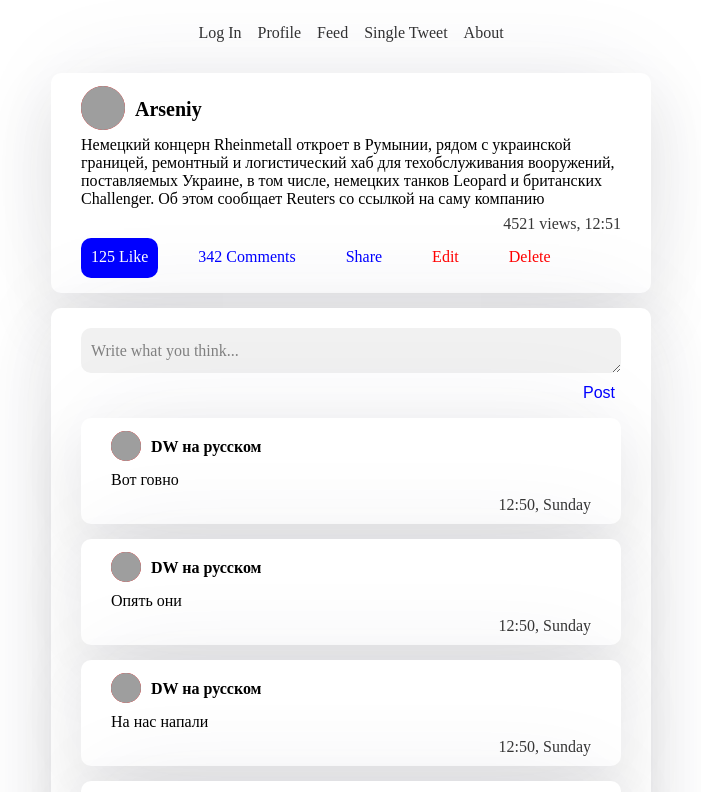
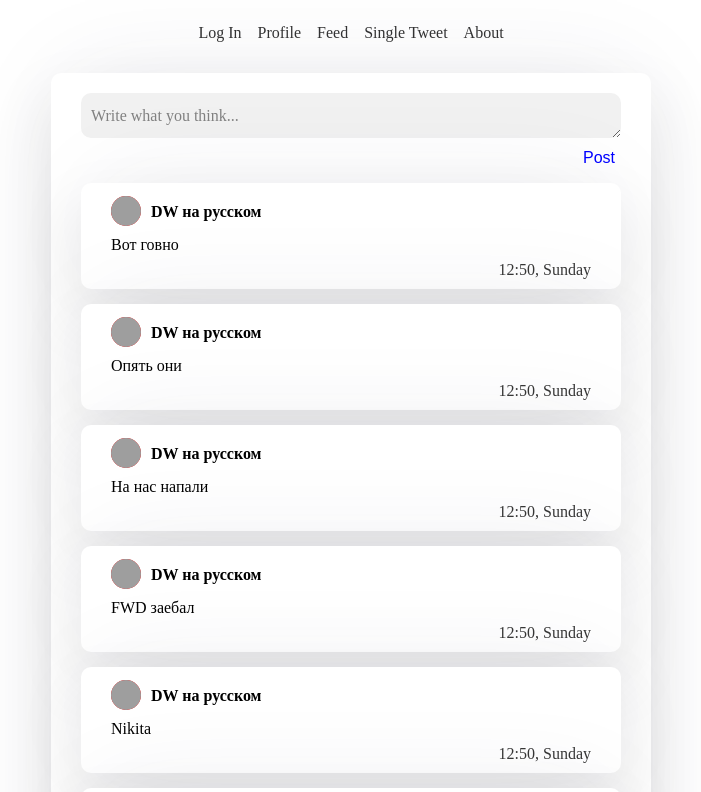
Before and after one commit to Wild-Queue/sociocluv, a SvelteKit app: page /elonmusk/status/4 in a window 1280 px wide. Shown: the top 792 px of the page, without its empty margins (289-990 px from the left). Built offline with nearby package versions, Linux system fonts and the light colour scheme; grey boxes are pictures that could not be loaded.

Commit message:
Get post, login, sign up

```diff
--- a/package.json
+++ b/package.json
@@ -31,5 +31,8 @@
 		"vite": "^4.0.0",
 		"vitest": "^0.25.3"
 	},
-	"type": "module"
+	"type": "module",
+	"dependencies": {
+		"socket.io-client": "^4.6.1"
+	}
 }
--- a/src/lib/Post.svelte
+++ b/src/lib/Post.svelte
@@ -1,12 +1,12 @@
 <script lang="ts">
-	export let author: string;
-	let text: string;
-    let image_src: string;
+	export let authorName: string;
+    export let authorImageSrc: string;
+    export let postText: string;
+	export let numberOfViews: number;
+    export let dateOfPost: string;
+    export let numberOfLikes: number;
+    export let numberOfComments: number;
 
-    let numberOfViews: number = 4521;
-    let numberOfLikes: number = 125;
-    let numberOfComments: number = 342;
-    let dateOfPost: string = "12:51";
 
     let ownerOfPost:boolean = true;
     let postIsLiked:boolean = true;
@@ -23,7 +23,7 @@
     function editPost(){
         editMode = !editMode;
         if(!editMode){
-            text = newText.innerText;
+            postText = newText.innerText;
         }
     }
 
@@ -40,8 +40,8 @@
         console.log("Delete post");
     }
 
-    image_src = "https://cdn-icons-png.flaticon.com/512/168/168732.png"
-    text = "Немецкий концерн Rheinmetall откроет в Румынии, рядом с украинской границей, ремонтный и логистический хаб для техобслуживания вооружений, поставляемых Украине, в том числе, немецких танков Leopard и британских Challenger. Об этом сообщает Reuters со ссылкой на саму компанию";
+    //image_src = "https://cdn-icons-png.flaticon.com/512/168/168732.png"
+    //text = "Немецкий концерн Rheinmetall откроет в Румынии, рядом с украинской границей, ремонтный и логистический хаб для техобслуживания вооружений, поставляемых Украине, в том числе, немецких танков Leopard и британских Challenger. Об этом сообщает Reuters со ссылкой на саму компанию";
     //author = "DW на русском";
 </script>
 
@@ -52,21 +52,21 @@
     <div id="post-content-wrapper">
         <div id="photo-wrap">
             <div id="post-author-photo">
-                <img id="photo" src={image_src} alt="profile avatar" />
+                <img id="photo" src={authorImageSrc} alt="profile avatar" />
             </div>
             <div id="post-author">
-                <b>{author}</b>
+                <b>{authorName}</b>
             </div>
         </div>
 
         {#if !editMode}
         <div id="post-text">
-            {text}
+            {postText}
         </div>
         {/if}
         {#if editMode}
         <div id="comment-wrapper">
-            <span bind:this={newText} class="textarea" role="textbox" contenteditable>{text}</span>
+            <span bind:this={newText} class="textarea" role="textbox" contenteditable>{postText}</span>
         </div>
         {/if}
 
--- a/src/routes/[username]/+page.svelte
+++ b/src/routes/[username]/+page.svelte
@@ -1,34 +1,112 @@
 <script lang="ts">
 	export let data;
-	const image_src = "https://cdn-icons-png.flaticon.com/512/168/168726.png";
+	const image_src = 'https://cdn-icons-png.flaticon.com/512/168/168726.png';
 	import Post from '$lib/Post.svelte';
-	import {page } from '$app/stores'
-	$page.params
+	import { page } from '$app/stores';
+	$page.params;
+	import { io } from 'socket.io-client';
 
-	let editMode:boolean = false;
-	let profileName:HTMLSpanElement;
-	let profileDescription:HTMLSpanElement;
-	let listElement:HTMLElement;
-	let items:string[] = ["Elon Mask", "Elon Mask", "Elon Mask", "Elon Mask", "Elon Mask"];
+	interface Post{
+		authorName : string;
+		initPosrID: number;
+		likesNum: number;
+		postID: number;
+		commentsNum: number;
+		imageLink : string;
+		text: string;
+		time: string;
+		viewNum: number;
+	}
+
+	interface Message {
+		username: string;
+		message: string;
+	}
+
+	console.log("123");
+	//Opening socket
+	const socket = io('http://localhost:5050/');
+
+	//Request to database
+	console.log("123");
+	socket.emit('get-profile-posts', {alias: "aaa"});
+	console.log("1234");
+
+	let allPosts: Post[] = [];
+	let posts:Post[] = [];
+	let numberOfLoadedPosts = 0;
+
+	//Waiting for response
+	socket.on('get-profile-posts-result', (msg) => {
+		console.log(msg);
+		console.log(msg['feed']);
+		for (let index in msg['feed']) {
+			let post: Post = {
+						authorName : msg['feed'][index]['authorName'],
+						initPosrID : msg['feed'][index]['initPosrID'],
+						likesNum : msg['feed'][index]['likesNum'],
+						imageLink : msg['feed'][index]['imageLink'],
+						postID: msg['feed'][index]['postID'],
+						commentsNum : msg['feed'][index]['commentsNum'],
+						text : msg['feed'][index]['text'],
+						time : msg['feed'][index]['time'],
+						viewNum : msg['feed'][index]['viewNum']};
+			console.log(post)
+			allPosts = [...allPosts, post];
+		}
+		for (var i:number = numberOfLoadedPosts; i < numberOfLoadedPosts+10; i++) {
+			if(allPosts.length > i){
+				posts = [...posts, allPosts[i],];
+			}
+		}
+		numberOfLoadedPosts += 10;
+	});
+
+
+
+
+
+
+
+
+
+
+
+
+
+
+
+	let editMode: boolean = false;
+	let profileName: HTMLSpanElement;
+	let profileDescription: HTMLSpanElement;
+	let listElement: HTMLElement;
+	let items: string[] = ['Elon Musk', 'Elon Musk', 'Elon ', 'Elon Musk', 'Elon Musk'];
 	let newPost: HTMLSpanElement;
 
-	let temp1:string = "Elon Musk's Twitter profile is a reflection of his eclectic personality, his bold ideas, and his vision for the future of technology. At the top of his profile, you'll find a picture of his face, which is often accompanied by a witty or provocative comment.";
-	let temp2:string = "Elon Musk";
+	let temp1: string =
+		"Elon Musk's Twitter profile is a reflection of his eclectic personality, his bold ideas, and his vision for the future of technology. At the top of his profile, you'll find a picture of his face, which is often accompanied by a witty or provocative comment.";
+	let temp2: string = 'Elon Musk';
 
-	let ownerOfProfile:boolean = true;
-	function postPost(){
-		items = [`${newPost.innerText}`, ...items, ];
+	let ownerOfProfile: boolean = true;
+
+	function postPost() {
+		items = [`${newPost.innerText}`, ...items];
 	}
+
 	function loadMore() {
-		for (var index = 0; index < 5; index++) {
-			items = [...items, `${items[index]}`];
+		for (var i:number = numberOfLoadedPosts; i < numberOfLoadedPosts+10; i++) {
+			if(allPosts.length > i){
+				posts = [...posts, allPosts[i],];
 			}
 		}
+		numberOfLoadedPosts += 10;
+	}
 
-	function editProfile(){
+	function editProfile() {
 		editMode = !editMode;
 	}
-	function saveProfile(){
+
+	function saveProfile() {
 		editMode = !editMode;
 	}
 </script>
@@ -38,17 +116,18 @@
 	<meta name="description" content="Username" />
 </svelte:head>
 
-
-<div id="top-container" >
+<div id="top-container">
 	{#if ownerOfProfile}
 		{#if !editMode}
-	<div id="button-wrapper" >
+			<div id="button-wrapper">
 				<button style="color:red; margin:5px 15px 5px 5px;" on:click={editProfile}>Edit</button>
 			</div>
 		{/if}
 		{#if editMode}
 			<div id="button-wrapper">
-		<button style="color:yellowgreen; margin:5px 15px 5px 5px;" on:click={saveProfile}>Save</button>
+				<button style="color:yellowgreen; margin:5px 15px 5px 5px;" on:click={saveProfile}
+					>Save</button
+				>
 			</div>
 		{/if}
 	{/if}
@@ -57,8 +136,14 @@
 	</div>
 
 	{#if editMode}
-<span bind:this={profileName} style="width:100px; min-height: 10px;
-line-height: 20px; padding:5px 5px 5px 5px;"class="textarea" role="textbox" contenteditable>{temp2}</span>
+		<span
+			bind:this={profileName}
+			style="width:100px; min-height: 10px;
+line-height: 20px; padding:5px 5px 5px 5px;"
+			class="textarea"
+			role="textbox"
+			contenteditable>{temp2}</span
+		>
 	{/if}
 	{#if !editMode}
 		<span>{temp2}</span>
@@ -69,9 +154,11 @@
 	</a>
 
 	{#if editMode}
-<br>
-<span bind:this={profileDescription} class="textarea" role="textbox" contenteditable>{temp1}</span>
-<br>
+		<br />
+		<span bind:this={profileDescription} class="textarea" role="textbox" contenteditable
+			>{temp1}</span
+		>
+		<br />
 	{/if}
 	{#if !editMode}
 		<div id="profile-text">{temp1}</div>
@@ -82,7 +169,7 @@
 	<div id="post">
 		<div id="post-content-wrapper">
 			<div id="comment-wrapper">
-			<span bind:this={newPost} class="textarea" role="textbox" contenteditable></span>
+				<span bind:this={newPost} class="textarea" role="textbox" contenteditable />
 				<div id="button-wrapper">
 					<button on:click={postPost}>Post</button>
 				</div>
@@ -91,9 +178,9 @@
 	</div>
 {/if}
 
-<div bind:this={listElement} >
-	{#each items as item}
-		<Post author={item}/>
+<div bind:this={listElement}>
+	{#each posts as post}
+		<Post authorName={post['authorName']}  authorImageSrc={post['imageLink']} postText={post['text']} numberOfViews={post['viewNum']} dateOfPost={post['time']} numberOfLikes={post['likesNum']} numberOfComments={post['commentsNum']}/>
 	{/each}
 </div>
 
@@ -101,29 +188,27 @@
 	<button on:click={loadMore}>Load more</button>
 </div>
 
-
-
 <style>
-#post{
-	box-shadow: rgba(50, 50, 93, 0.10) 0px -10px 100px -20px, rgba(0, 0, 0, 0.07) 0px 30px 60px 10px;
-	margin-top:15px;
-	margin-bottom:15px;
-	width:600px;
+	#post {
+		box-shadow: rgba(50, 50, 93, 0.1) 0px -10px 100px -20px, rgba(0, 0, 0, 0.07) 0px 30px 60px 10px;
+		margin-top: 15px;
+		margin-bottom: 15px;
+		width: 600px;
 
 		background-color: white;
 		border-radius: 10px;
 	}
-#post-content-wrapper{
+	#post-content-wrapper {
 		padding-left: 30px;
 		padding-right: 30px;
 		padding-top: 10px;
-	padding-bottom:10px;
+		padding-bottom: 10px;
 	}
-#comment-wrapper{
-    margin-top:10px;
+	#comment-wrapper {
+		margin-top: 10px;
 	}
 	button {
-    font-size:medium;
+		font-size: medium;
 		border: medium none;
 		background-image: none;
 		background: transparent;
@@ -131,19 +216,17 @@
 		color: blue;
 		cursor: pointer;
 	}
-#button-wrapper{
+	#button-wrapper {
 		margin-left: auto;
 		margin-right: 0;
 		inline-size: max-content;
 		text-align: left;
 		padding: 10px 0px 0px 0px;
-
 	}
-#button-wrapper-load{
+	#button-wrapper-load {
 		inline-size: max-content;
 		text-align: left;
 		padding: 10px 0px 0px 0px;
-
 	}
 	.textarea {
 		display: block;
@@ -155,38 +238,41 @@
 		background: #f1f1f1;
 		border: none;
 		border-radius: 10px;
-    padding-left:10px;
-    padding-right:10px;
-    padding-top:10px;
-    padding-bottom:10px;
+		padding-left: 10px;
+		padding-right: 10px;
+		padding-top: 10px;
+		padding-bottom: 10px;
 	}
 
 	.textarea[contenteditable]:empty::before {
-  content: "Write what you think...";
+		content: 'Write what you think...';
 		color: gray;
 	}
 
-
-#profile-text{
+	#profile-text {
 		margin: 20px 140px 20px 140px;
-	text-indent:30px;
+		text-indent: 30px;
 	}
-#top-container{
+	#top-container {
 		margin-top: 30px;
 		display: flex;
 		flex-direction: column;
 		align-items: center;
 		border-radius: 10px;
-	width:600px;
-	overflow:hidden;
-	box-shadow:  rgba(0, 0, 0, 0.07) 0px -100px 100px -40px;
-  	background-image: linear-gradient(to bottom, rgb(255, 255, 255) 0%, rgba(255, 255, 255, 0) 100%); /* Set a linear-gradient background with initial opacity of 1 at the top and 0 at the bottom */
+		width: 600px;
+		overflow: hidden;
+		box-shadow: rgba(0, 0, 0, 0.07) 0px -100px 100px -40px;
+		background-image: linear-gradient(
+			to bottom,
+			rgb(255, 255, 255) 0%,
+			rgba(255, 255, 255, 0) 100%
+		); /* Set a linear-gradient background with initial opacity of 1 at the top and 0 at the bottom */
 		background-size: 100% 100%; /* Set the background size to cover the entire div element */
 	}
 
-#post-author-photo{
-    width:88px;
-    height:88px;
+	#post-author-photo {
+		width: 88px;
+		height: 88px;
 		margin-top: 3px;
 		margin-bottom: 3px;
 		border-radius: 30px;
--- a/src/routes/[username]/status/[tweeetId]/+page.svelte
+++ b/src/routes/[username]/status/[tweeetId]/+page.svelte
@@ -11,6 +11,6 @@
 
 
 <div>
-    <Post author="Arseniy"/>
+    <!--<Post author="Arseniy"/>-->
     <Comments/>
 </div>
--- a/src/routes/home/+page.svelte
+++ b/src/routes/home/+page.svelte
@@ -29,7 +29,7 @@
 
 <div bind:this={listElement} >
 	{#each items as item}
-		<Post author={item}/>
+		<!-- <Post author={item}/> -->
 	{/each}
 </div>
 
```
Also changed, not shown: src/lib/LoginForm.svelte (+18 -0 lines), src/lib/RegisterForm.svelte (+21 -1 lines), 1 other file (tests, documents, lock files or other folders). Lines whose indentation alone changed are shown as unchanged.
